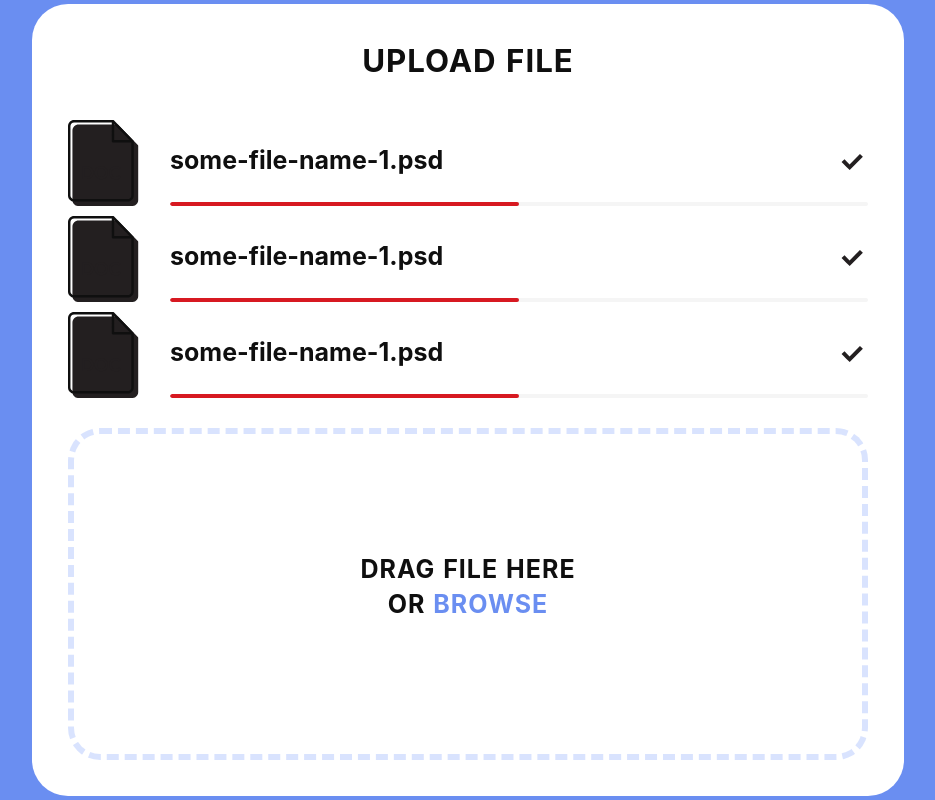
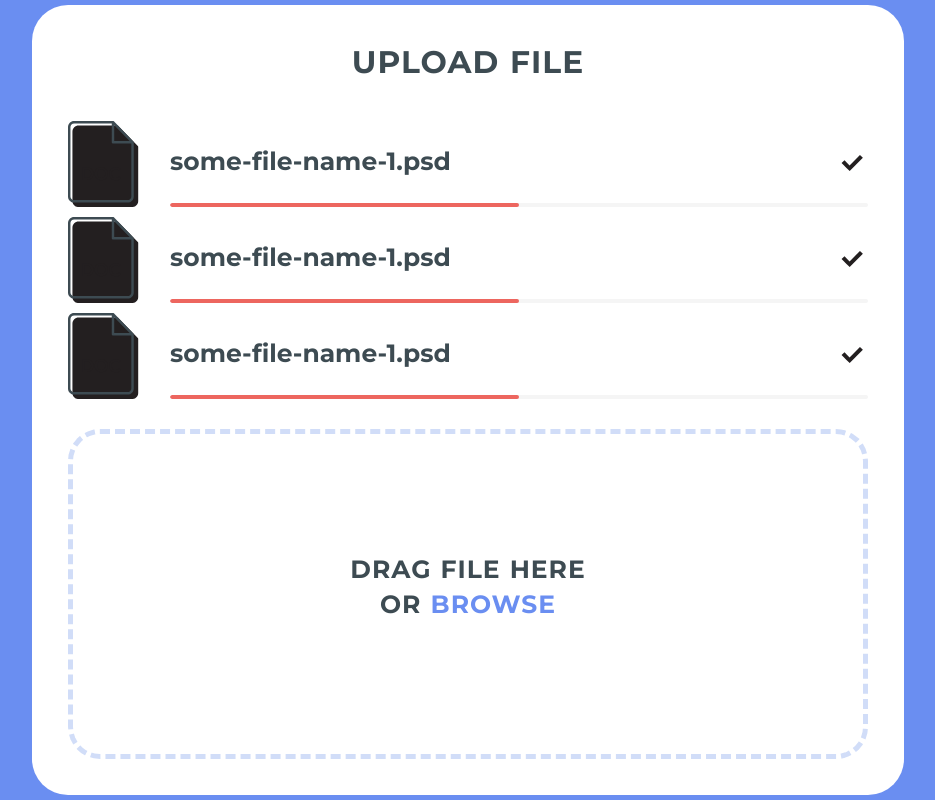
Before and after one commit to mromanoff/vue-file-drop-component, a Vue app: page / in a window 1280 px wide. Shown: the whole page, without its empty margins (172-1107 px from the left). Built offline with nearby package versions, Linux system fonts and the light colour scheme.

Commit message:
update main colors

```diff
--- a/public/index.html
+++ b/public/index.html
@@ -6,6 +6,9 @@
     <meta name="viewport" content="width=device-width,initial-scale=1.0">
     <link rel="icon" href="<%= BASE_URL %>favicon.ico">
     <title><%= htmlWebpackPlugin.options.title %></title>
+    <link rel="preconnect" href="https://fonts.googleapis.com">
+    <link rel="preconnect" href="https://fonts.gstatic.com" crossorigin>
+    <link href="https://fonts.googleapis.com/css2?family=Montserrat:wght@200;300;400;500;600;700&display=swap" rel="stylesheet">
   </head>
   <body>
     <noscript>
--- a/src/assets/css/index.css
+++ b/src/assets/css/index.css
@@ -1,3 +1,4 @@
+@import url('https://fonts.googleapis.com/css?family=Roboto+Condensed');
 @import './theme.css';
 @import './theme-map.css';
 @import './base.css';
--- a/src/assets/css/theme.css
+++ b/src/assets/css/theme.css
@@ -22,14 +22,14 @@
 
     /* Green */
 
-    --color--green700: #4db45d;
-    --color--green500: #3eb049;
-    --color--green300: #70c67e;
+/*    --color--green700: #4db45d;*/
+    --color--green500: #6cc98a;
+/*    --color--green300: #70c67e;*/
 
     /* Red */
-    --color--red700: #d81921;
-    --color--red500: #d71921;
-    --color--red300: #f24f4f;
+/*    --color--red700: #d81921;*/
+    --color--red500: #ed665f;
+/*    --color--red300: #f24f4f;*/
 
     /* Blue */
     --color--blue500: #6a8ef1;
@@ -44,7 +44,7 @@
     --color--success: var(--color--green500);
 
     /* Base */
-    --text-color: var(--color--black);
+    --text-color: #3d4b52;
     --background-color: var(--color--white);
     --link-color: var(--color--blue500);
     --link-color--onHover: var(--color--red500);
@@ -53,9 +53,11 @@
     * Fonts
     */
     --font-size: 16px;
-    --font-family: 'CenturyGothic', -apple-system, blinkmacsystemfont, 'Segoe UI',
-    'Helvetica Neue', arial, sans-serif, 'Apple Color Emoji', 'Segoe UI Emoji',
-    'Segoe UI Symbol';
+    /*--font-family: 'CenturyGothic', -apple-system, blinkmacsystemfont, 'Segoe UI',*/
+    /*'Helvetica Neue', arial, sans-serif, 'Apple Color Emoji', 'Segoe UI Emoji',*/
+    /*'Segoe UI Symbol';*/
+
+    --font-family: 'Montserrat', sans-serif;
 
     /**
     * Line height
--- a/src/components/FileUploader.vue
+++ b/src/components/FileUploader.vue
@@ -26,9 +26,9 @@ export default {
   display: flex;
   align-items: center;
   justify-content: center;
-  border: 6px dashed rgba(106, 142, 251, 0.25);
+  border: 5px dashed #d1ddf8;
   border-radius: calc(var(--space--medium) * 2);
-  height: calc(var(--space--medium) * 20);
+  min-height: calc(var(--space--medium) * 20);
   text-align: center;
 }
 
```
